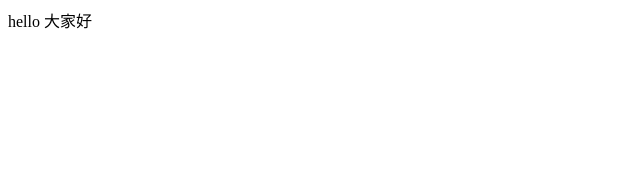
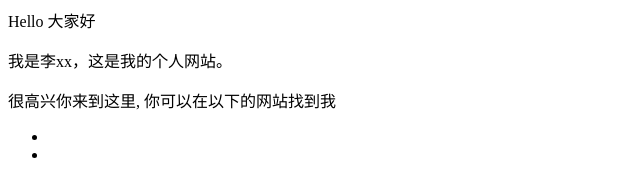
Before and after one commit to jerrytao1/jerrytao, a plain HTML site: page index.html in a window 1280 px wide. Shown: the whole page, without its empty margins (0-640 px from the left). Drawn offline with Linux system fonts and the light colour scheme.

Commit message:
Update index.html

```diff
--- a/index.html
+++ b/index.html
@@ -1 +1,8 @@
-hello 大家好
+<p>Hello 大家好</p>
+<p>我是李xx，这是我的个人网站。 </p>
+<p>很高兴你来到这里, 你可以在以下的网站找到我</p>
+
+<ul>
+  <li> </li>
+  <li> </a> </li>
+</ul>
```
